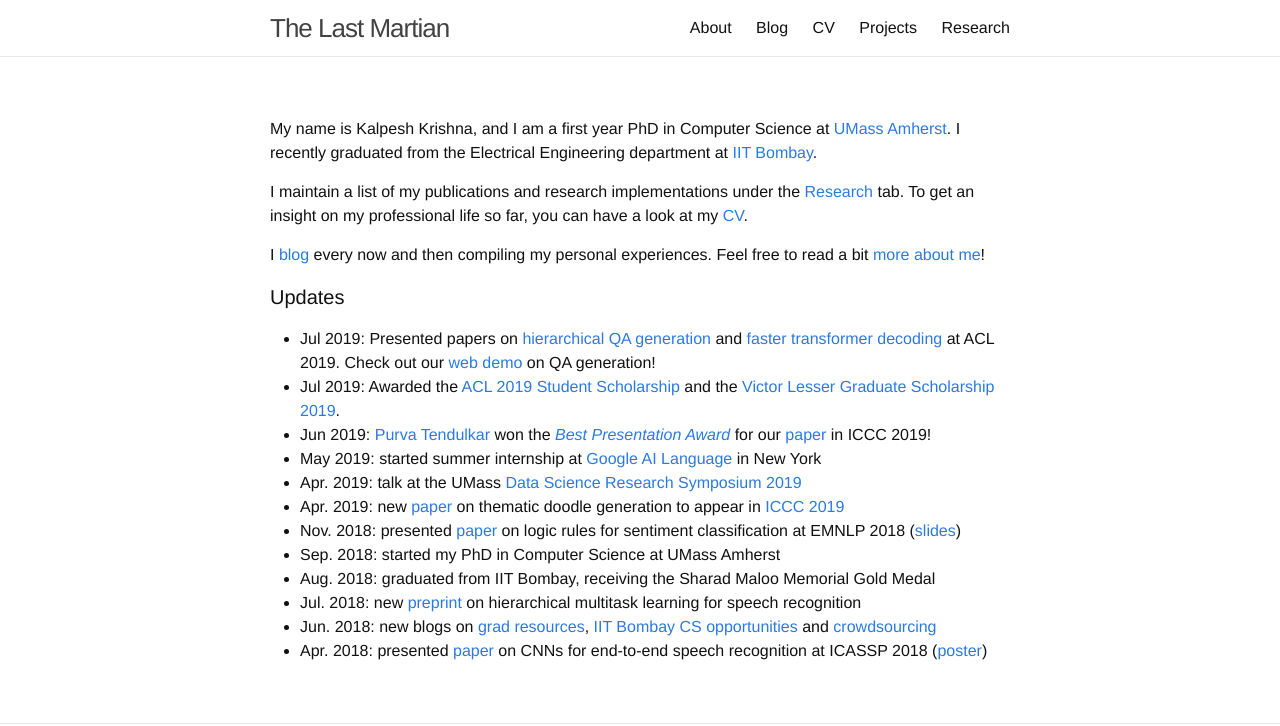
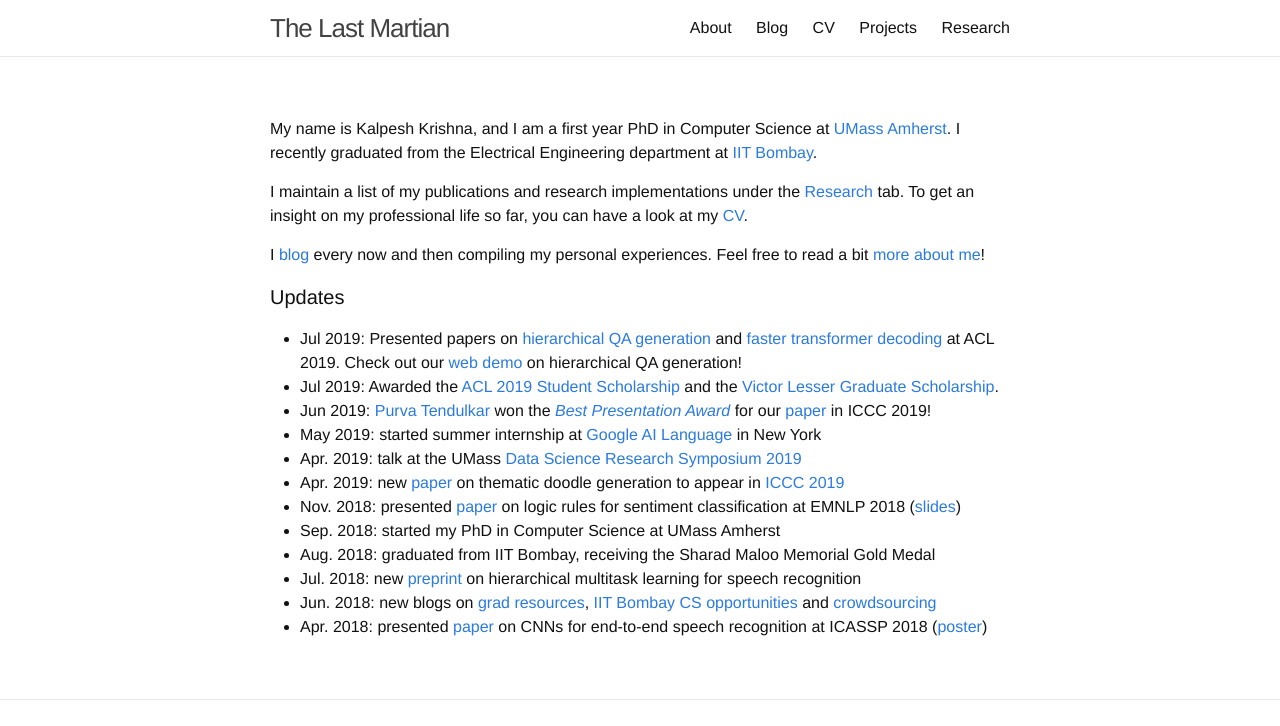
Before and after one commit to martiansideofthemoon/martiansideofthemoon.github.io, a Jekyll site: the page built from index.md, in a window 1280 px wide, cut to the strip 0-726 px from the top of the page. Built offline with Jekyll 4.4.1, drawn with Linux system fonts in a browser that asks for light colours; comment, search, counter and statistics services are not loaded.

Commit message:
website update

```diff
--- a/index.md
+++ b/index.md
@@ -11,8 +11,8 @@ I [blog]({{ site.url }}/archive) every now and then compiling my personal experi
 
 #### Updates
 
-* Jul 2019: Presented papers on [hierarchical QA generation](https://arxiv.org/abs/1906.02622) and [faster transformer decoding](https://arxiv.org/abs/1906.02780) at ACL 2019. Check out our [web demo](http://squash.cs.umass.edu/) on QA generation!
-* Jul 2019: Awarded the [ACL 2019 Student Scholarship](http://www.acl2019.org/EN/student-scholarship-applications-volunteers.xhtml) and the [Victor Lesser Graduate Scholarship 2019](https://www.cics.umass.edu/support#lesser).
+* Jul 2019: Presented papers on [hierarchical QA generation](https://arxiv.org/abs/1906.02622) and [faster transformer decoding](https://arxiv.org/abs/1906.02780) at ACL 2019. Check out our [web demo](http://squash.cs.umass.edu/) on hierarchical QA generation!
+* Jul 2019: Awarded the [ACL 2019 Student Scholarship](http://www.acl2019.org/EN/student-scholarship-applications-volunteers.xhtml) and the [Victor Lesser Graduate Scholarship](https://www.cics.umass.edu/support#lesser).
 * Jun 2019: [Purva Tendulkar](http://purvaten.github.io/) won the [*Best Presentation Award*](https://twitter.com/jmacunha/status/1142184529026662400) for our [paper](https://arxiv.org/abs/1903.07820) in ICCC 2019!
 * May 2019: started summer internship at [Google AI Language](https://ai.google/research/teams/language/) in New York
 * Apr. 2019: talk at the UMass [Data Science Research Symposium 2019](https://ds.cs.umass.edu/news-events/events/data-science-research-symposium-2019)
```
